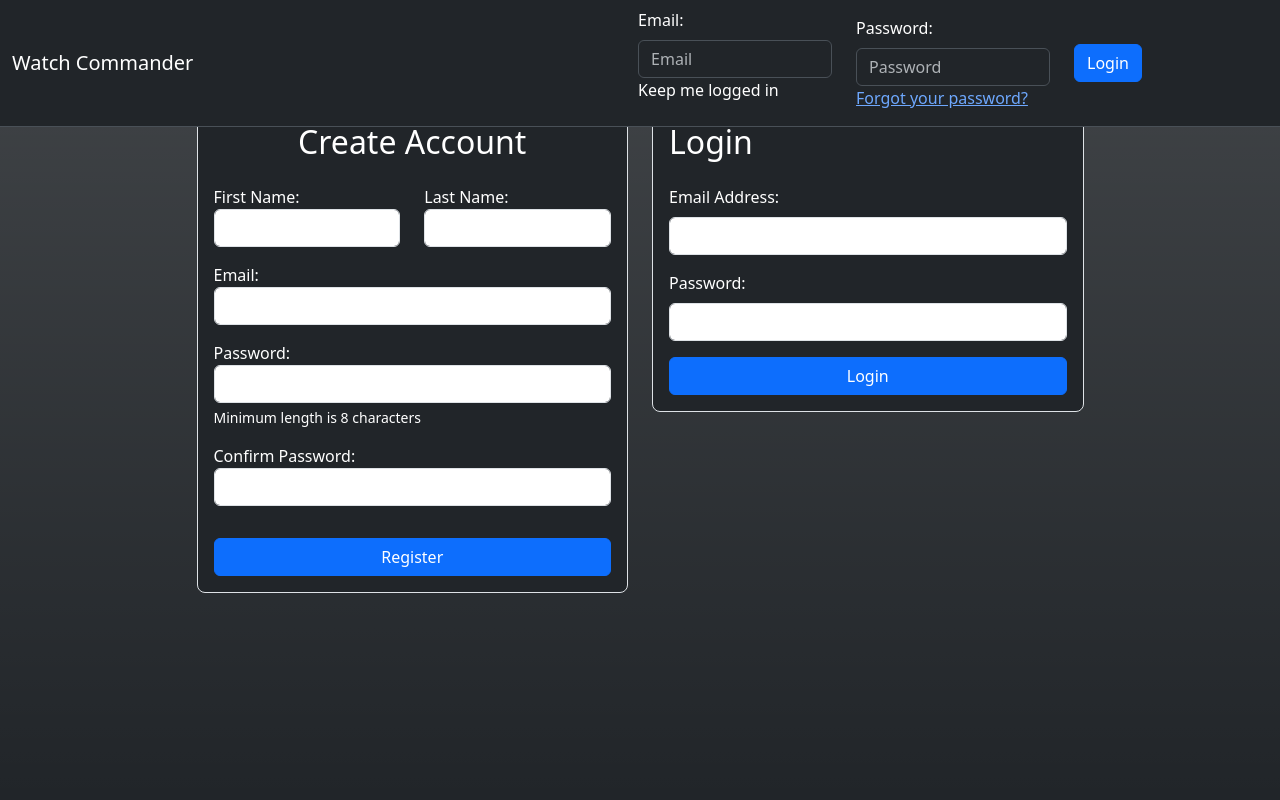
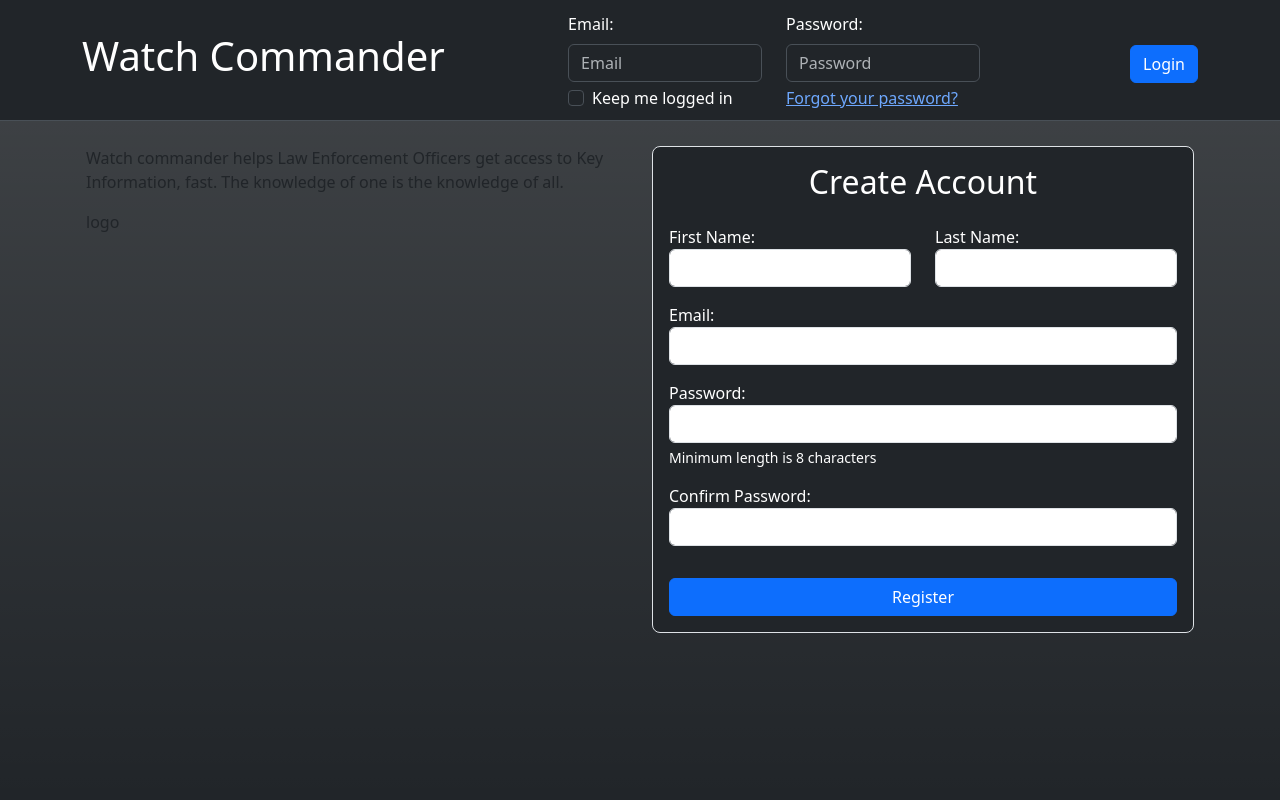
Before and after one commit to kd1882/watch-commander, a Flask app: page / in a window 1280 px wide. Run offline with Flask 3, Linux system fonts and the light colour scheme.

Commit message:
feat: :construction: fixed top nav bar
navbar tightended up

```diff
--- a/flask_app/static/css/style.css
+++ b/flask_app/static/css/style.css
@@ -1,6 +1,10 @@
 body {
-    padding-top: 90px;
+    padding-top: 130px;
     min-height: 100vh;
+}
+
+.margin-left-250 {
+    margin-left: 250px;
 }
 
 /* .main-content {
--- a/flask_app/templates/login.html
+++ b/flask_app/templates/login.html
@@ -2,7 +2,7 @@
 {% block title %}Register or Login{% endblock %}
 {% block content %}
 <!-- Register -->
-<div class="container-md d-flex flex-column align-items-center p-3">
+<div class="container d-flex flex-column align-items-center p-3">
     {% with messages = get_flashed_messages() %}
     {% if messages %}
     {% for message in messages %}
@@ -11,6 +11,18 @@
     {% endif %}
     {% endwith %}
     <div class="row">
+        <div class="col">
+            <div class="row">
+                <div class="col">
+                    <p>Watch commander helps Law Enforcement Officers get access to Key Information, fast. The knowledge of one is the knowledge of all.</p>
+                </div>
+            </div>
+            <div class="row">
+                <div class="col">
+                    <p>logo</p>
+                </div>
+            </div>
+        </div>
         <div class="col">
             <div class="card bg-dark text-white border rounded-3 p-3">
                 <div class="row">
@@ -57,36 +69,6 @@
                 </form>
             </div>
         </div>
-        <div class="col">
-            <div class="card bg-dark text-white border rounded-3 p-3">
-                <div class="row">
-                    <div class="col">
-                        <h2>Login</h2>
-                    </div>
-                </div>
-                <div class="row">
-                    <div class="col">
-                        <form action="/login/user" method="POST">
-                            <div class="mb-3 mt-3">
-                                <label for="email" class="form-label">Email Address:</label>
-                                <input name="email" type="email" class="form-control" id="email">
-                            </div>
-                            <!-- <div class="mb-3">
-                                <label for="username" class="form-label">Username</label>
-                                <input name="username" type="text" class="form-control" id="username" required>
-                            </div> -->
-                            <div class="mb-3">
-                                <label for="password" class="form-label">Password:</label>
-                                <input name="password" type="password" class="form-control" id="password" required>
-                            </div>
-                            <div class="d-grid">
-                                <button type="submit" class="btn btn-primary">Login</button>
-                            </div>
-                        </form>
-                    </div>
-                </div>
-            </div>
-        </div>
     </div>
 
 </div>
--- a/flask_app/templates/login_base.html
+++ b/flask_app/templates/login_base.html
@@ -22,24 +22,31 @@
 </head>
 
 <body class="bg-dark bg-gradient">
-    <nav class="navbar bg-dark border-bottom border-body fixed-top" data-bs-theme="dark">
-        <div class="container-fluid">
-            <a class="navbar-brand" href="/">Watch Commander</a>
-            <div class="d-flex text-white">
-                <form action="/login/user" method="POST">
-                    <div class="row align-items-center">
-                        <div class="col">
+    <nav class="navbar navbar-expand-lg bg-dark border-bottom border-body align-items-center fixed-top d-flex"
+        data-bs-theme="dark">
+        <div class="container d-flex align-items-center">
+            <h1 class="text-white">Watch Commander</h1>
+            <!-- <a class="navbar-brand" href="/">Watch Commander</a> -->
+            <div class="d-flex text-white align-items-center">
+                <form action="/login/user" method="POST" class="d-flex align-items-center">
+                    <div class="row">
+                        <div class="col pt-1">
                             <label for="Email" class="form-label text-white">Email:</label>
                             <input class="form-control" type="email" placeholder="Email" aria-label="Login">
-                            <p>Keep me logged in</p>
+                            <div class="form-check mt-1">
+                                <input class="form-check-input" type="checkbox" value="" id="flexCheckDefault">
+                                <label class="form-check-label" for="flexCheckDefault">
+                                    Keep me logged in
+                                </label>
+                            </div>
                         </div>
-                        <div class="col">
+                        <div class="col pt-1">
                             <label for="password" class="form-label text-white">Password:</label>
-                            <input name="password" type="password" class="form-control" placeholder="Password"
+                            <input name="password" type="password" class="form-control mb-1" placeholder="Password"
                                 id="password" required>
                             <a href="/">Forgot your password?</a>
                         </div>
-                        <div class="col">
+                        <div class="col d-flex align-items-center mt-2 justify-content-end">
                             <button type="submit" class="btn btn-primary">Login</button>
                         </div>
                     </div>
```
